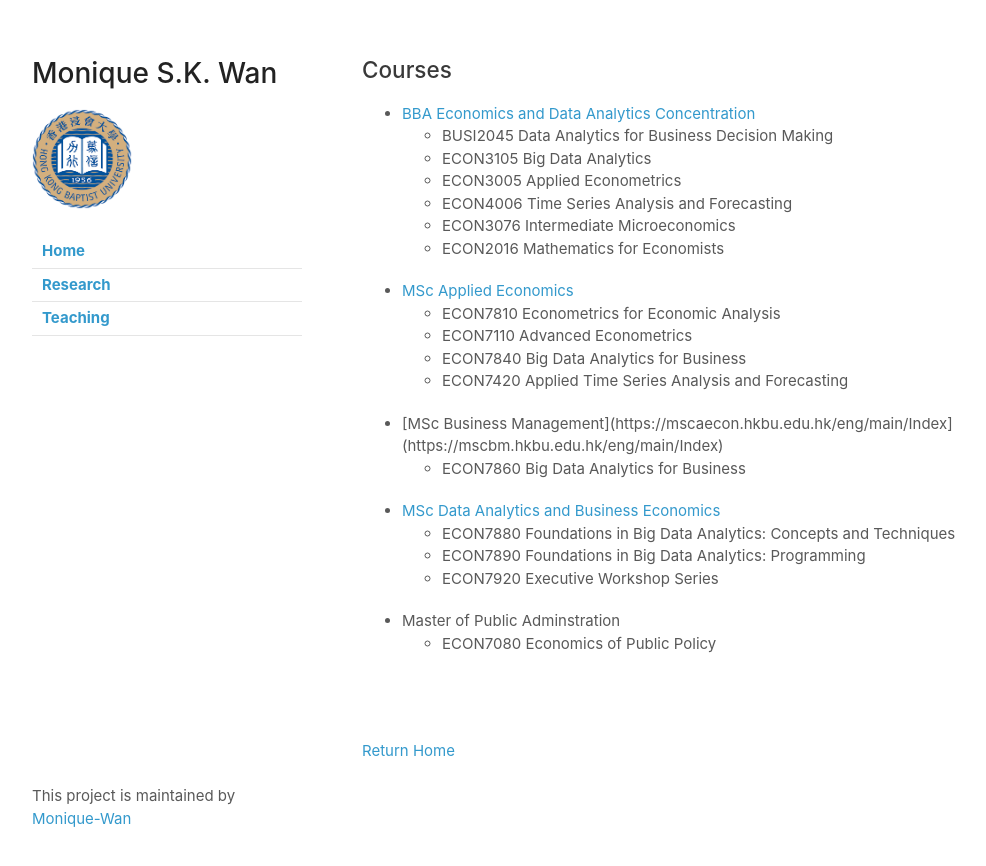
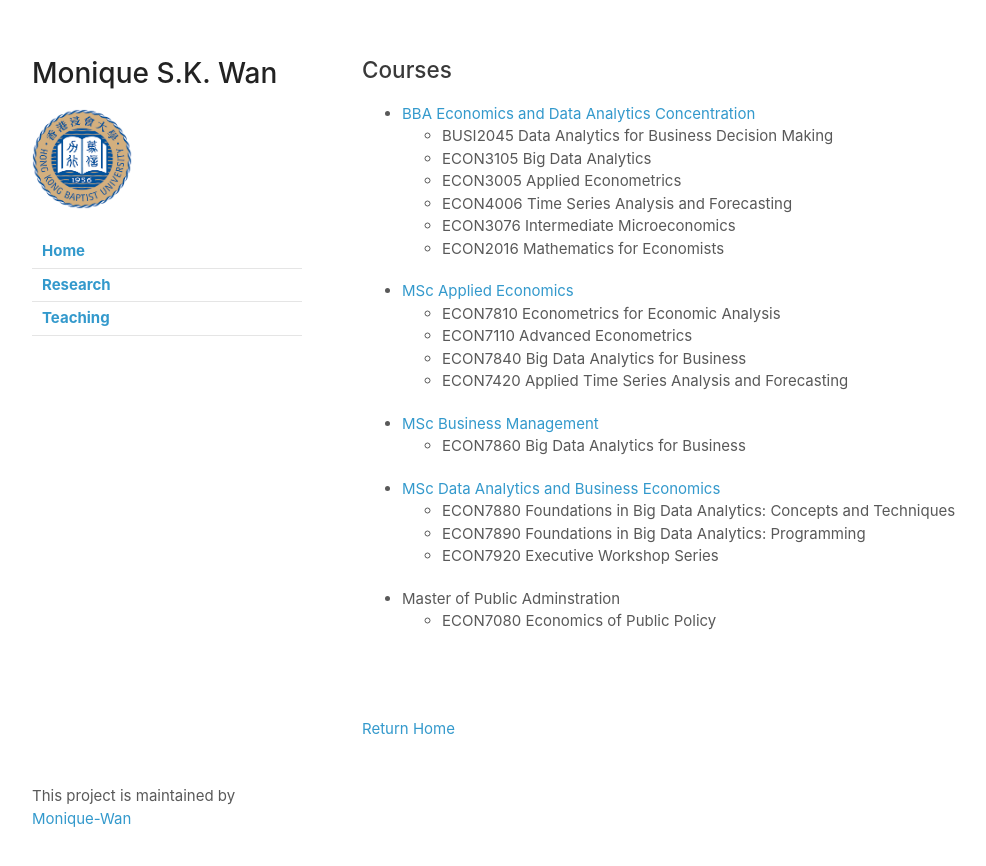
Before and after one commit to Monique-Wan/home, a Jekyll site: the page built from teaching.md, in a window 1280 px wide. Shown: the top 866 px of the page, without its empty margins (68-1054 px from the left). Built offline with Jekyll 4.4.1, drawn with Linux system fonts in a browser that asks for light colours; our own code applies the rules of GitHub Pages for plain Markdown files; part of the change alters nothing that is shown.

Commit message:
Update teaching.md

```diff
--- a/teaching.md
+++ b/teaching.md
@@ -14,7 +14,7 @@
   * ECON7840 Big Data Analytics for Business
   * ECON7420 Applied Time Series Analysis and Forecasting
 
-* [MSc Business Management](https://mscaecon.hkbu.edu.hk/eng/main/Index](https://mscbm.hkbu.edu.hk/eng/main/Index)
+* [MSc Business Management](https://mscbm.hkbu.edu.hk/eng/main/Index)
   * ECON7860 Big Data Analytics for Business
 
 * [MSc Data Analytics and Business Economics](https://mscdabe.hkbu.edu.hk/eng/main/Index)
```
